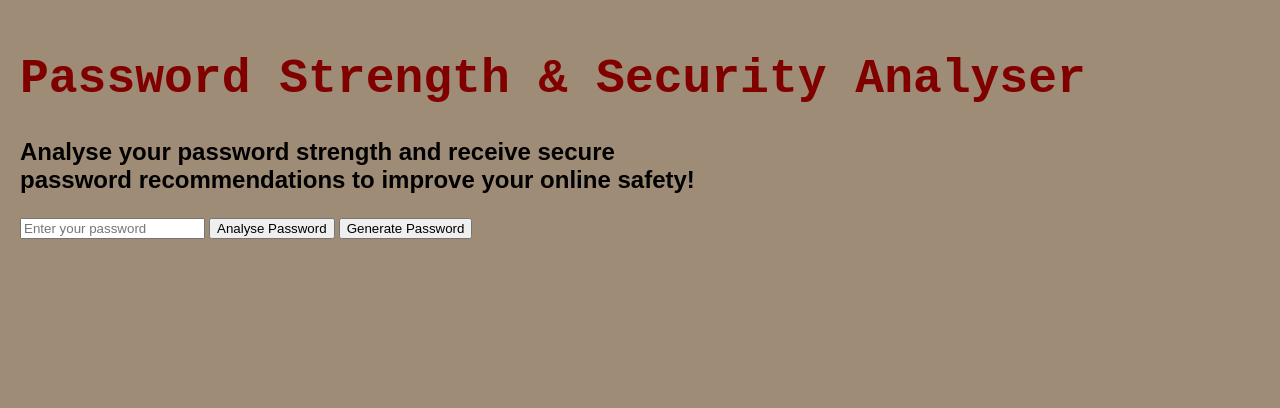
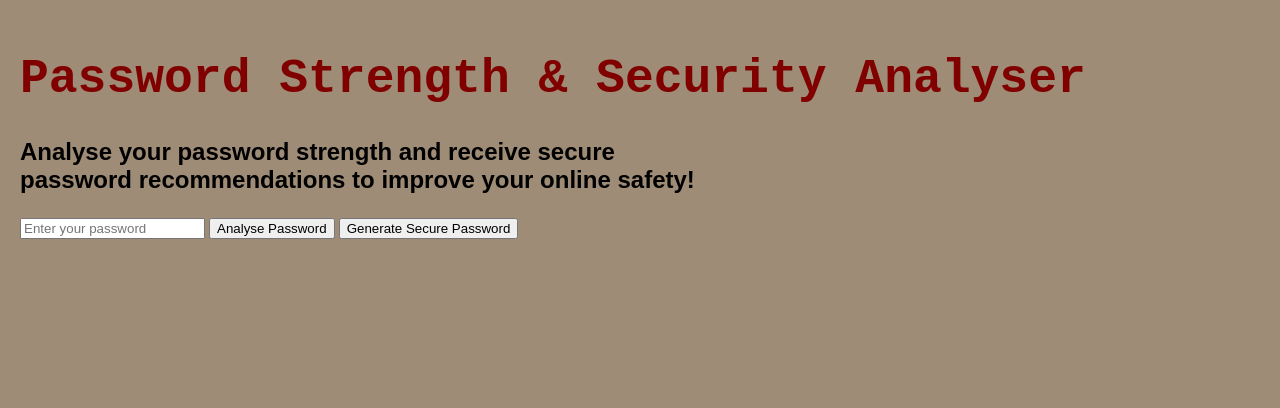
Before and after one commit to eesha-1/password-security-analyser, a Flask app: page / in a window 1280 px wide. Shown: the top 408 px of the page. Run offline with Flask 3, Linux system fonts and the light colour scheme.

Commit message:
Change button from 'Generate Password' to 'Generate Secure Password'

```diff
--- a/templates/index.html
+++ b/templates/index.html
@@ -18,7 +18,7 @@
         </button>
 
         <button type="submit" name="action" value="generate">
-            Generate Password
+            Generate Secure Password
         </button>
     </form>
     {% if error_message %}
```
